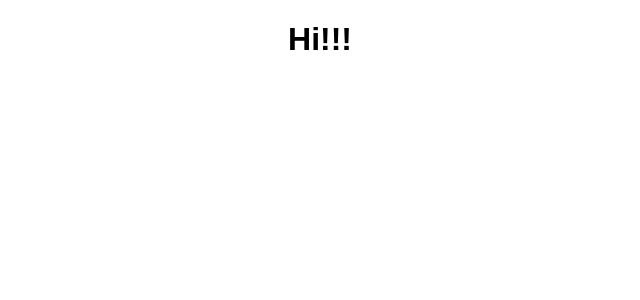
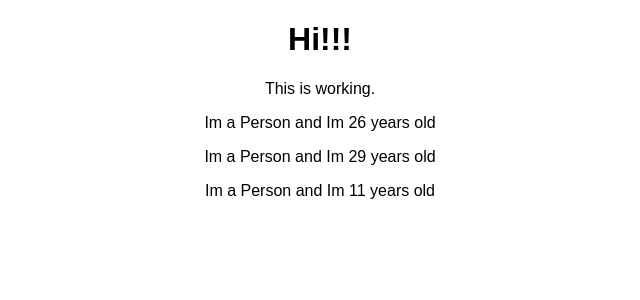
Before and after one commit to aabiro/react-app, a React (Create React App) app: page / in a window 1280 px wide. Shown: the top 300 px of the page, without its empty margins (320-960 px from the left). Built offline with nearby package versions, Linux system fonts and the light colour scheme.

Commit message:
added Person component with dynamic content

```diff
--- a/src/App.js
+++ b/src/App.js
@@ -1,14 +1,20 @@
 import React, { Component } from 'react';
 import logo from './logo.svg';
 import './App.css';
+import Person from './Person/Person'
 
 class App extends Component {
   render() {
     return (
       <div className="App">
         <h1>Hi!!!</h1>
+        <p>This is working.</p>
+        <Person />
+        <Person />
+        <Person />
       </div>
     );
+    //return React.createElement('div', null, React.createElement('h1', {className: 'App'}, 'Hi, I\'m a React App!!'));
   }
 }
 
--- /dev/null
+++ b/src/Person/Person.js
@@ -0,0 +1,17 @@
+//could do...
+// function person() {
+//   return <h2>
+// }
+
+//instead use ES6 below..
+
+import React from 'react';
+
+const person = () => {
+    //return some JSX -looks like HTML, with some dynamic Javascript content
+    return <p>Im a Person and Im {Math.floor(Math.random() * 30)} years old</p>
+
+};
+
+
+export default person;
```
